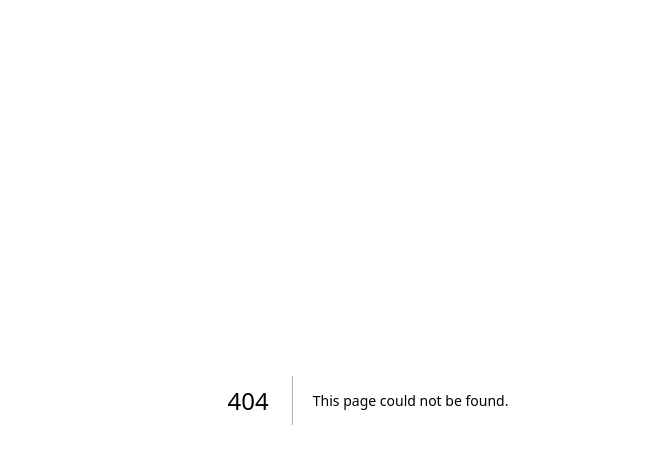
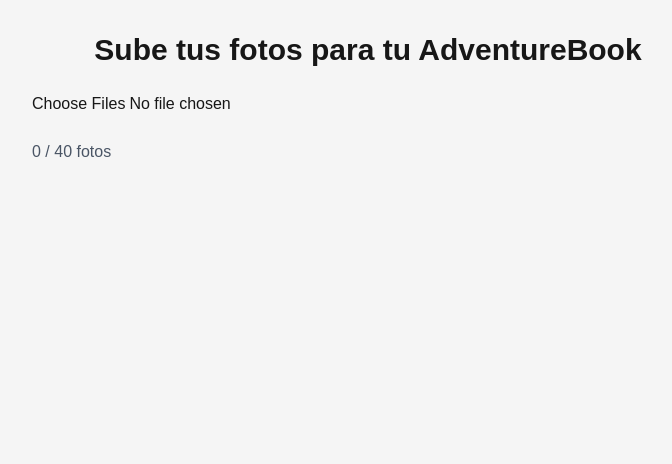
Before and after one commit to jcamilovega/album-aesthetic, a Next.js app: page /create in a window 1280 px wide. Before the commit this address had no page. Shown: the top 464 px of the page, without its empty margins (272-944 px from the left). Built offline with nearby package versions, Linux system fonts and the light colour scheme.

Commit message:
Cambio texto botón principal

```diff
--- /dev/null
+++ b/app/create/page.tsx
@@ -0,0 +1,70 @@
+"use client";
+
+import { useState } from "react";
+
+export default function CreatePage() {
+  const [images, setImages] = useState<File[]>([]);
+
+  const handleUpload = (e: React.ChangeEvent<HTMLInputElement>) => {
+    if (!e.target.files) return;
+
+    const files = Array.from(e.target.files);
+
+    if (images.length + files.length > 40) {
+      alert("Máximo 40 fotos permitidas");
+      return;
+    }
+
+    setImages((prev) => [...prev, ...files]);
+  };
+
+  const removeImage = (index: number) => {
+    setImages((prev) => prev.filter((_, i) => i !== index));
+  };
+
+  return (
+    <main className="min-h-screen bg-neutral-100 p-8">
+      <h1 className="text-3xl font-bold mb-6 text-center">
+        Sube tus fotos para tu AdventureBook
+      </h1>
+
+      <div className="max-w-2xl mx-auto">
+        <input
+          type="file"
+          multiple
+          accept="image/*"
+          onChange={handleUpload}
+          className="mb-6"
+        />
+
+        <p className="mb-4 text-gray-600">
+          {images.length} / 40 fotos
+        </p>
+
+        <div className="grid grid-cols-3 gap-4">
+          {images.map((file, index) => (
+            <div key={index} className="relative">
+              <img
+                src={URL.createObjectURL(file)}
+                alt="preview"
+                className="w-full h-40 object-cover rounded-lg"
+              />
+              <button
+                onClick={() => removeImage(index)}
+                className="absolute top-1 right-1 bg-black text-white text-xs px-2 py-1 rounded"
+              >
+                X
+              </button>
+            </div>
+          ))}
+        </div>
+
+        {images.length > 0 && (
+          <button className="mt-8 w-full bg-black text-white py-3 rounded-xl">
+            Continuar
+          </button>
+        )}
+      </div>
+    </main>
+  );
+}
--- a/app/page.tsx
+++ b/app/page.tsx
@@ -1,3 +1,5 @@
+import Link from "next/link";
+
 export default function Home() {
   return (
     <main className="min-h-screen flex items-center justify-center bg-neutral-100">
@@ -8,9 +10,12 @@ export default function Home() {
         <p className="text-lg text-gray-600 mb-6">
           Sube tus fotos y recibe un álbum listo para imprimir.
         </p>
+
+        <Link href="/create">
         <button className="bg-black text-white px-6 py-3 rounded-xl">
           Crear mi álbum
         </button>
+      </Link>
       </div>
     </main>
   );
```
